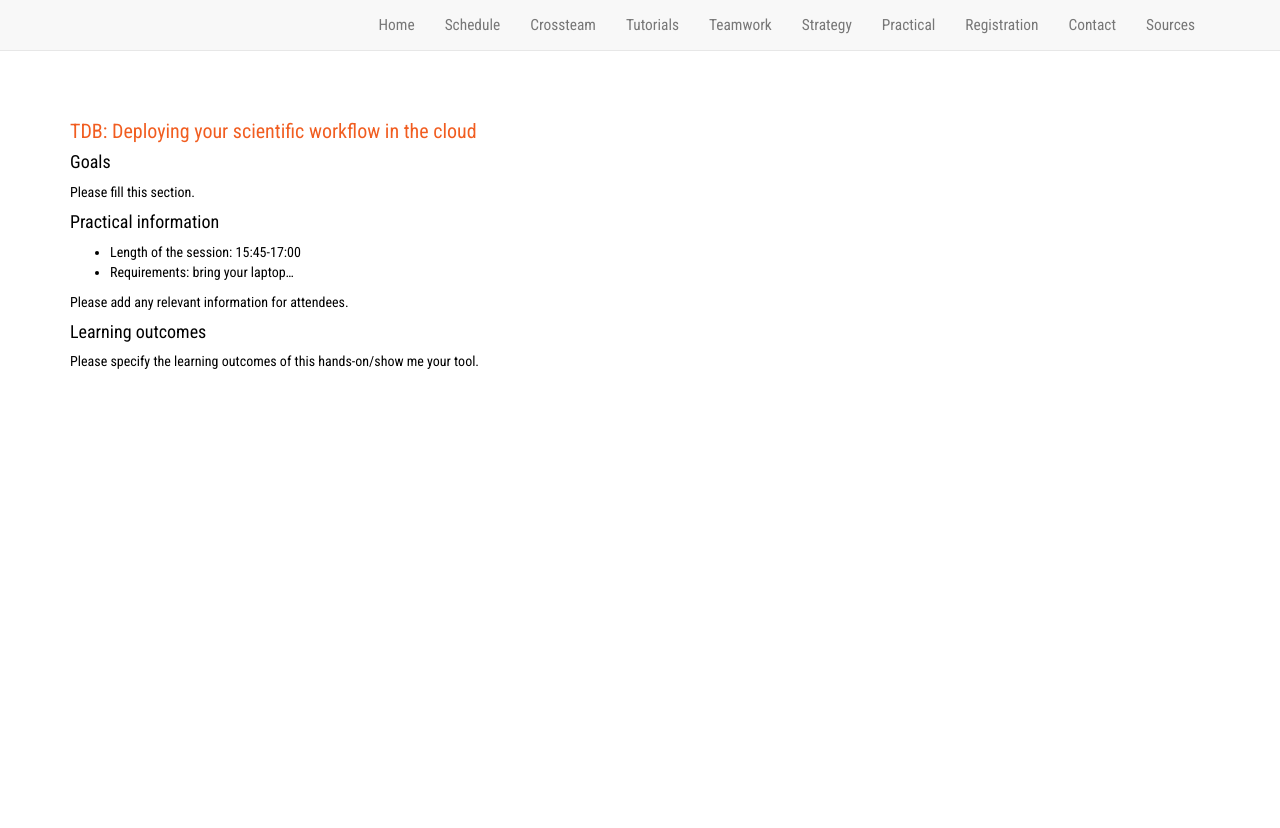
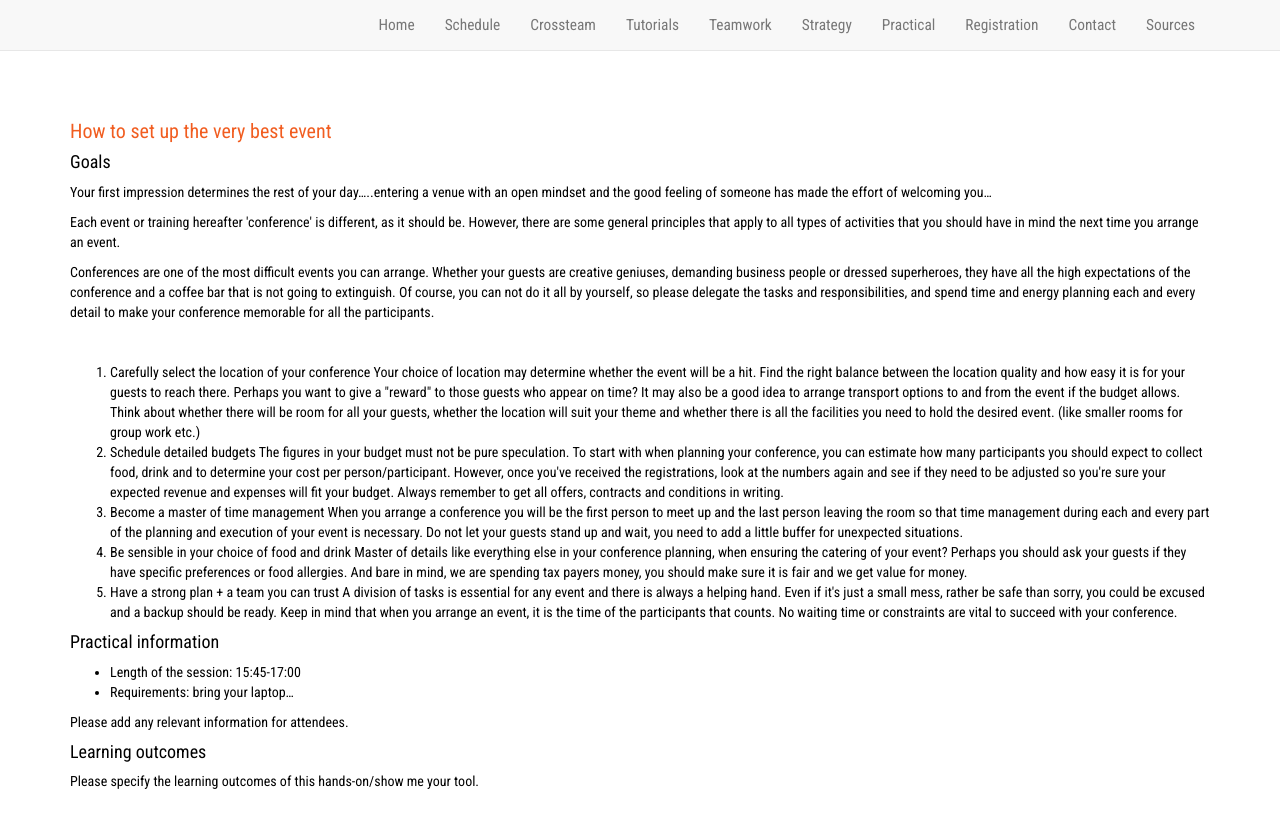
Before and after one commit to neicnordic/ahm18.neic.nordforsk.org, a Jekyll site: the page built from _crossteams/ho_details3/details.md, in a window 1280 px wide and 1001 px high. Shown: the top 828 px of the window. Built offline with Jekyll 4.4.1, drawn with Linux system fonts in a browser that asks for light colours; nearby versions of some CDN libraries.

Commit message:
update Hands-on cross-team session - Ratatosk: organize events - bug fixed: wrong links to details

```diff
--- a/_crossteams/ho_details3/details.md
+++ b/_crossteams/ho_details3/details.md
@@ -5,11 +5,40 @@ permalink: /crossteams/ho_details3/
 name: details
 ---
 
-<h3> TDB: Deploying your scientific workflow in the cloud</h3>
+<h3> How to set up the very best event</h3>
 
 <h4>Goals</h4>
 
-Please fill this section.
+Your first impression determines the rest of your day.....entering a venue with an open mindset and the good feeling of someone has made the effort of welcoming you...
+<br>
+<p>
+ Each event or training hereafter 'conference' is different, as it should be. However, there are some general principles that apply to all types of activities that you should have in mind the next time you arrange an event.
+ </p>
+ <p>
+  Conferences are one of the most difficult events you can arrange. Whether your guests are creative geniuses, demanding business people or dressed superheroes, they have all the high expectations of the conference and a coffee bar that is not going to extinguish. Of course, you can not do it all by yourself, so please delegate the tasks and responsibilities, and spend time and energy planning each and every detail to make your conference memorable for all the participants.
+  </p>
+  <br>
+  <ol>
+   <li> Carefully select the location of your conference
+   Your choice of location may determine whether the event will be a hit. Find the right balance between the location quality and how easy it is for your guests to reach there. Perhaps you want to give a "reward" to those guests who appear on time? It may also be a good idea to arrange transport options to and from the event if the budget allows. Think about whether there will be room for all your guests, whether the location will suit your theme and whether there is all the facilities  you need to hold the desired event. (like smaller rooms for group work etc.)
+   </li>
+
+    <li> Schedule detailed budgets
+    The figures in your budget must not be pure speculation. To start with when planning your conference, you can estimate how many participants you should expect to collect food, drink and to determine your cost per person/participant. However, once you've received the registrations, look at the numbers again and see if they need to be adjusted so you're sure your expected revenue and expenses will fit your budget. Always remember to get all offers, contracts and conditions in writing.
+   </li>
+
+     <li>Become a master of time management
+     When you arrange a conference you will be the first person to meet up and the last person leaving the room so that time management during each and every part of the planning and execution of your event is necessary. Do not let your guests stand up and wait, you need to add a little buffer for unexpected situations.
+   </li>
+
+     <li>Be sensible in your choice of food and drink
+     Master of details like everything else in your conference planning, when ensuring the catering of your event? Perhaps you should ask your guests if they have specific preferences or food allergies. And bare in mind, we are spending tax payers money, you should make sure it is fair and we get value for money.
+   </li>
+
+      <li> Have a strong plan + a team you can trust
+      A division of tasks is essential for any event and there is always a helping hand. Even if it's just a small mess, rather be safe than sorry, you could be excused and a backup should be ready. Keep in mind that when you arrange an event, it is the time of the participants that counts. No waiting time or constraints are vital to succeed with your conference.
+   </li>
+ </ol>
 
 <h4>Practical information</h4>
 
```
Also changed, not shown: _crossteams/03-hands-on3.md (+4 -6 lines), _crossteams/04-hands-on4.md (+1 -1 lines), _crossteams/ho_details1/details.md (+1 -1 lines), _crossteams/ho_details2/details.md (+2 -2 lines), _crossteams/ho_details4/details.md (+2 -2 lines).
